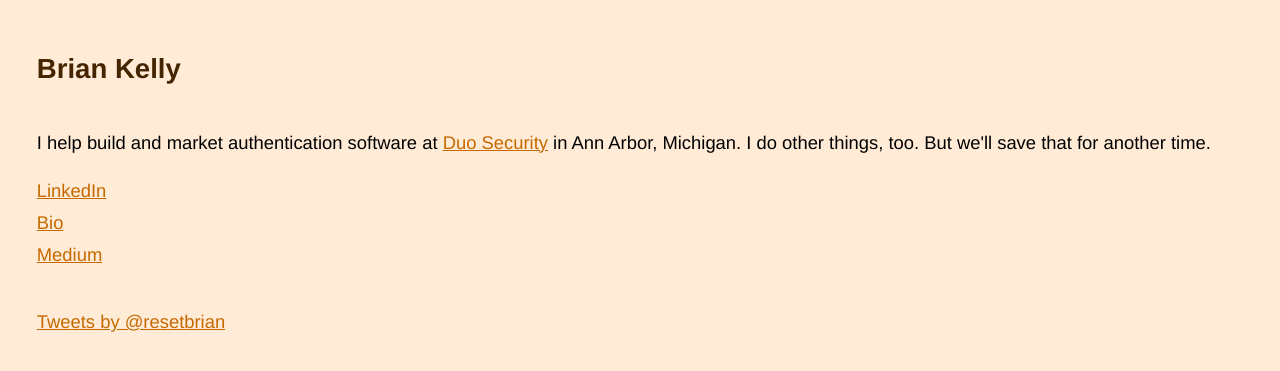
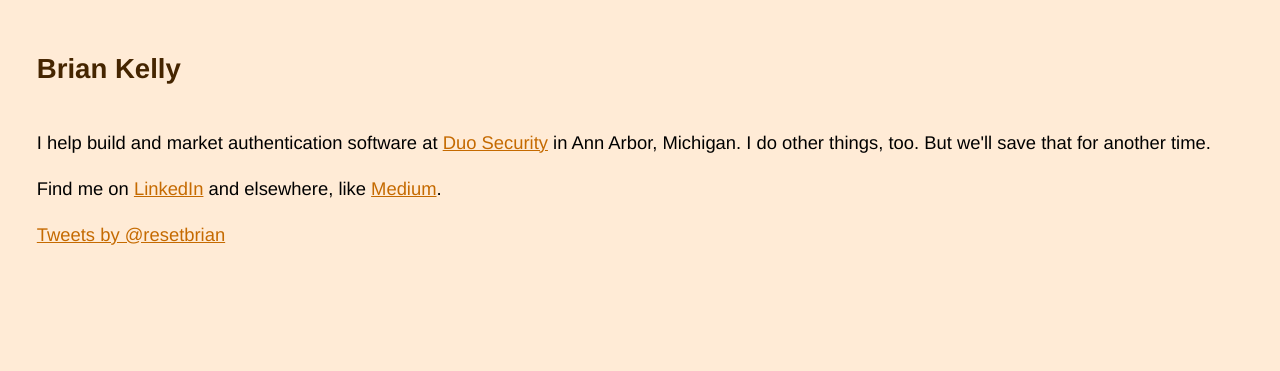
Before and after one commit to briankelly/briankelly.github.io, a Jekyll site: the page built from index.html, in a window 1280 px wide. Shown: the top 371 px of the page. Built offline with Jekyll 4.4.1, drawn with Linux system fonts in a browser that asks for light colours; Markdown is read by kramdown in place of the engine named in the settings; comment, search, counter and statistics services are not loaded.

Commit message:
more layout and css changes

```diff
--- a/css/main.css
+++ b/css/main.css
@@ -32,16 +32,16 @@
 /* Home
 /*
 /*****************************************************************************/
-ul.posts {
+ul.bkinfo {
   list-style-type: none;
   margin-bottom: 2em;
 }
 
-ul.posts li {
-  line-height: 1.75em;
+ul.bkinfo li {
+  line-height: 2.2em;
 }
 
-ul.posts span {
+ul.bkinfo span {
   color: #aaa;
   /* font-family: Monaco, "Courier New", monospace; */
   font-size: 80%;
@@ -93,7 +93,6 @@
 }
 
 .site .footer {
-
   margin-top: 1em;
 }
 
@@ -106,29 +105,23 @@
   color: #c56a00;
 }
 
-/*****************************************************************************/
-/*
-/* Posts
-/*
-/*****************************************************************************/
-
-/* standard */
-.post pre {
+.bkinfo pre {
   border: 1px solid #ddd;
   background-color: #eef;
   padding: 0 .4em;
 }
 
-.post ul, .post ol {
+.bkinfo ul, .post ol {
   margin-left: 1.35em;
+  line-height: 3.0 em;
 }
 
-.post code {
+.bkinfo code {
   border: 1px solid #ddd;
   background-color: #eef;
   padding: 0 .2em;
 }
 
-.post pre code {
+.bkinfo pre code {
   border: none;
 }
--- a/index.html
+++ b/index.html
@@ -5,9 +5,5 @@
 
     <div id="home">
       <p>I help build and market authentication software at <a href="https://www.duosecurity.com">Duo Security</a> in Ann Arbor, Michigan. I do other things, too. But we'll save that for another time.</p>
-      <ul class="posts">
-        <li><a href="https://www.linkedin.com/in/bckelly">LinkedIn</a></li>
-        <li><a href="http://careers.stackoverflow.com/brian">Bio</a></li>
-        <li><a href="https://medium.com/@bkelly">Medium</a></li>
-      </ul>
+      <p>Find me on <a href="https://www.linkedin.com/in/bckelly">LinkedIn</a> and elsewhere, like <a href="https://medium.com/@bkelly">Medium</a>.
     </div>
```
